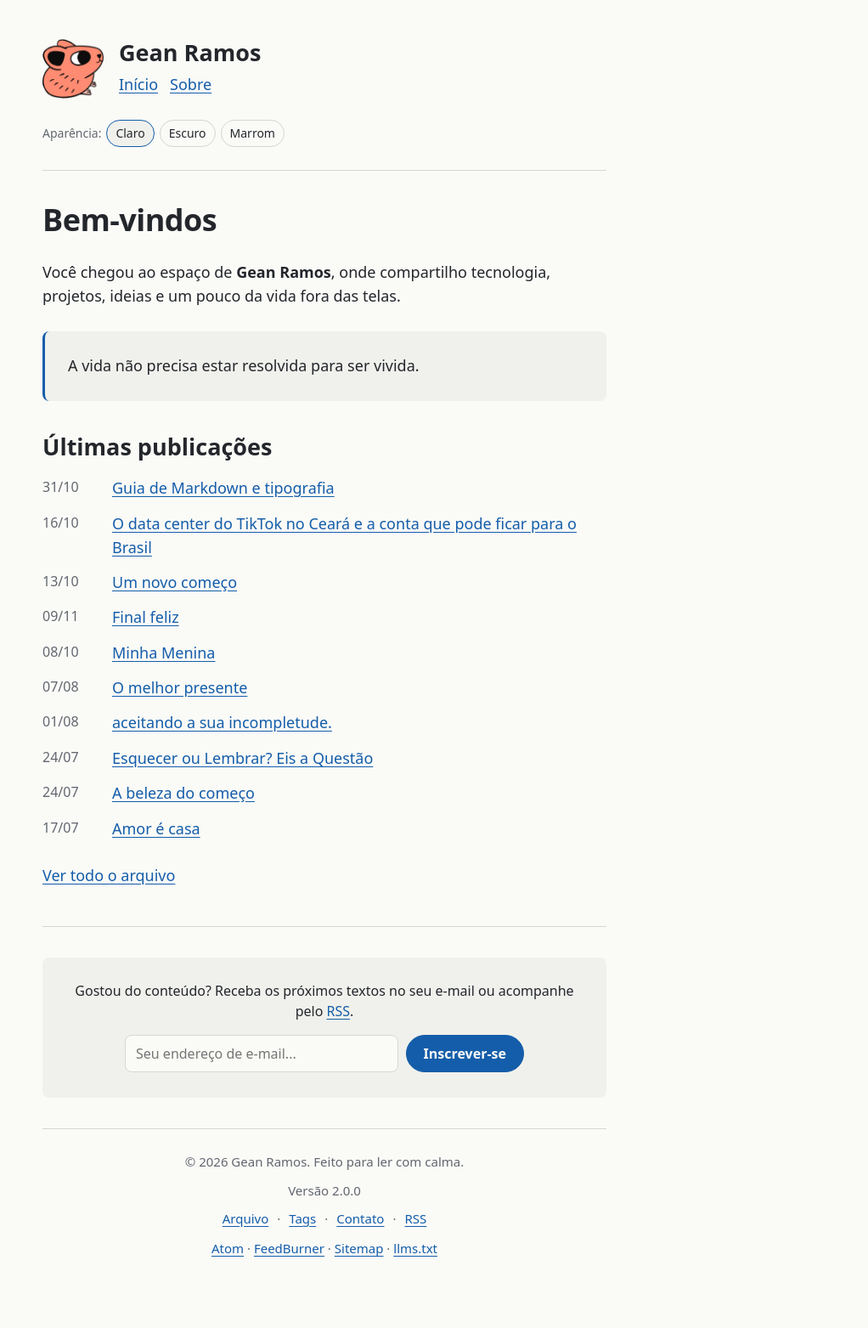
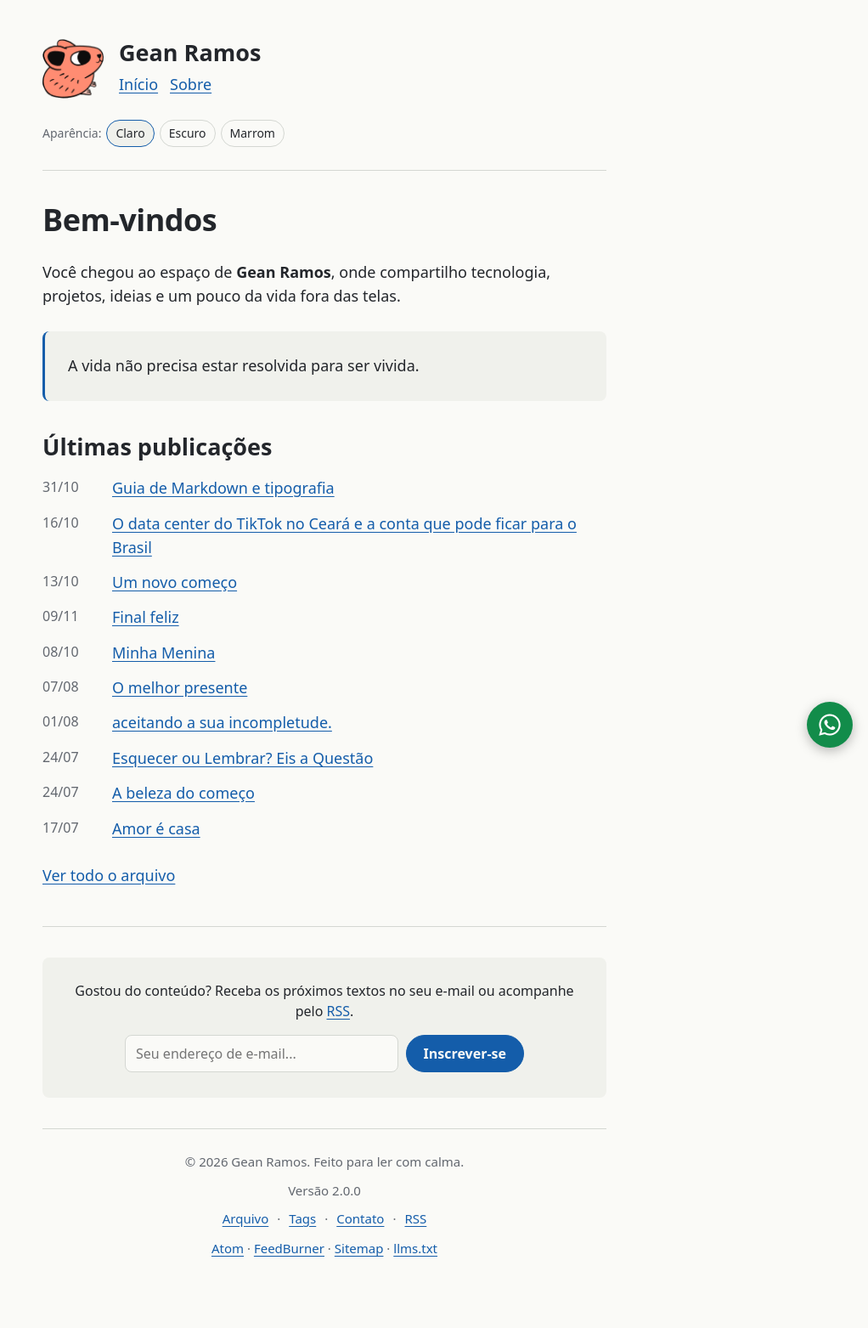
Before and after one commit to geanramoscom/geanramoscom.github.io, a Jekyll site: the page built from index.html, in a window 1280 px wide. Shown: the whole page at 85% size, without its empty margins (258-1280 px from the left). Built offline with Jekyll 4.4.1, drawn with Linux system fonts in a browser that asks for light colours; some web fonts are replaced.

Commit message:
Add floating WhatsApp share button to all pages

```diff
--- a/_layouts/default.html
+++ b/_layouts/default.html
@@ -5,4 +5,15 @@
 {% include header.html %}
 <main id="conteudo">{{ content }}</main>
 {% include footer.html %}
-</div></body></html>
+</div>
+{% assign floating_share_title = page.title | default: site.title %}
+{% assign floating_share_url = page.url | absolute_url %}
+<a class="floating-wa-share" href="https://api.whatsapp.com/send?text={{ floating_share_title | append: ' ' | append: floating_share_url | url_encode }}" target="_blank" rel="noopener noreferrer" aria-label="Compartilhar esta página pelo WhatsApp" title="Compartilhar pelo WhatsApp"><i class="fa-brands fa-whatsapp" aria-hidden="true"></i></a>
+<style>
+.floating-wa-share{position:fixed;right:max(18px,env(safe-area-inset-right));bottom:calc(20px + env(safe-area-inset-bottom));width:54px;height:54px;border-radius:50%;display:flex;align-items:center;justify-content:center;background:#128c4a;color:#fff;box-shadow:0 4px 14px #0004;text-decoration:none;z-index:1000;transition:transform .15s ease,box-shadow .15s ease}
+.floating-wa-share i{font-size:29px;line-height:1}
+.floating-wa-share:hover{transform:translateY(-2px);box-shadow:0 6px 18px #0005}
+.floating-wa-share:focus-visible{outline:3px solid #fff;outline-offset:3px;box-shadow:0 0 0 5px #128c4a}
+@media(max-width:480px){.floating-wa-share{width:48px;height:48px;right:14px;bottom:calc(14px + env(safe-area-inset-bottom))}.floating-wa-share i{font-size:26px}}
+</style>
+</body></html>
```
